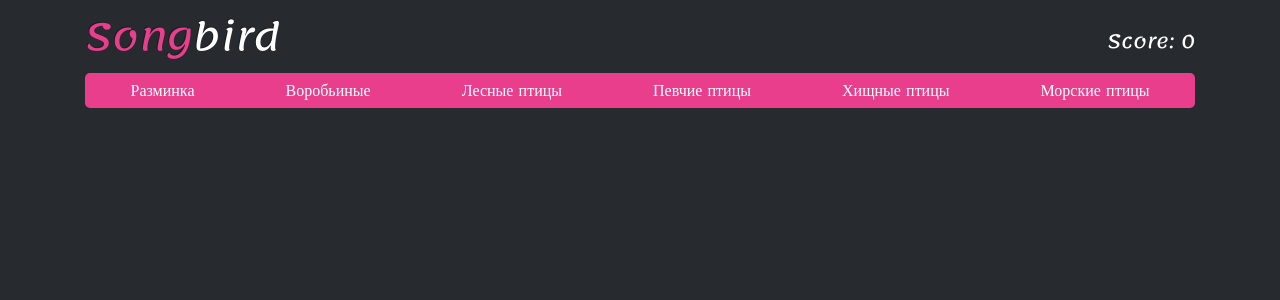
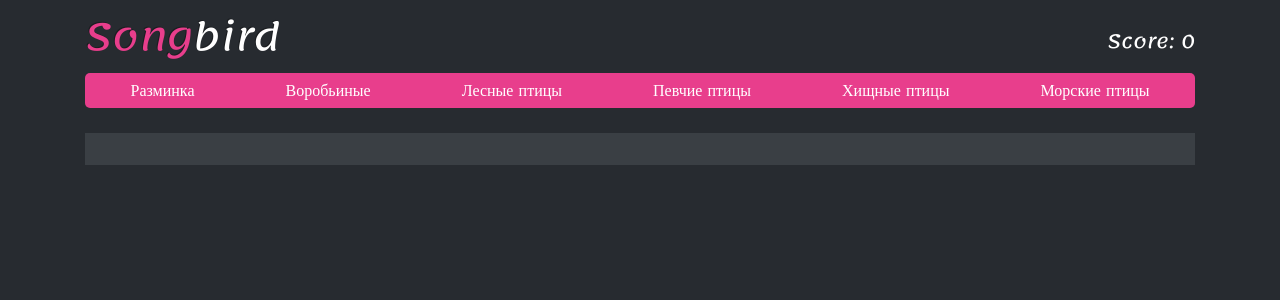
Before and after one commit to Arzamas-ka/songbird, a React (Create React App) app: page / in a window 1280 px wide. Shown: the top 300 px of the page. Built offline with nearby package versions, Linux system fonts and the light colour scheme.

Commit message:
feat: render questions block

```diff
--- a/src/components/App/App.js
+++ b/src/components/App/App.js
@@ -2,11 +2,13 @@ import React from 'react';
 import 'bootswatch/dist/slate/bootstrap.min.css';
 
 import Header from '../Header/Header';
+import Questions from '../Questions/Questions';
 
 const App = () => {
   return (
     <div>
       <Header />
+      <Questions />
     </div>
   );
 };
--- /dev/null
+++ b/src/components/Questions/Questions.js
@@ -0,0 +1,11 @@
+import React from 'react';
+
+import cls from './Questions.module.css';
+
+const Questions = () => {
+  return <div className='container'>
+    <div className={`${cls.QuestionBlock} ${cls.QuestionBlockRounded}`}></div>
+  </div>;
+};
+
+export default Questions;
--- /dev/null
+++ b/src/components/Questions/Questions.module.css
@@ -0,0 +1,47 @@
+:root {
+  --gray-dark-color: #3a3f44;
+  --gray-color: gray;
+}
+
+.QuestionBlock {
+  display: flex;
+  justify-content: flex-start;
+
+  padding: 1rem;
+  margin-bottom: 2rem;
+
+  background-color: var(--gray-dark-color);
+}
+
+.QuestionBlockImage {
+  width: 200px;
+  height: 155px;
+  margin-right: 1rem;
+  border-radius: 10px;
+}
+
+.Tools {
+  display: flex;
+  flex-direction: column;
+  align-items: initial;
+
+  width: 70%;
+  margin-left: 1rem;
+}
+
+.ToolsTitle {
+  padding: 0.7rem;
+
+  border-bottom: 2px solid var(--gray-color);
+}
+
+@media (max-width: 700px) {
+  .QuestionBlock {
+    flex-direction: column;
+  }
+
+  .Tools {
+    width: 100%;
+    margin-left: 0;
+  }
+}
```
